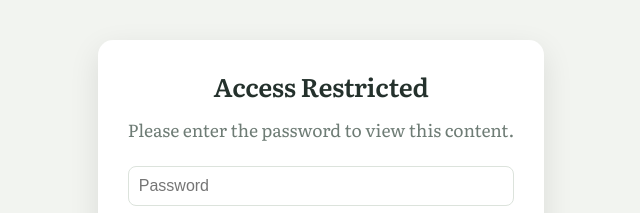
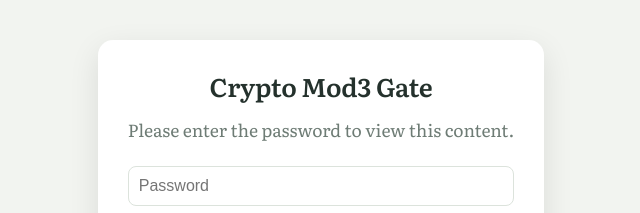
Before and after one commit to electrifiedchan/study-notes, a plain HTML site: page index.html in a window 1280 px wide. Shown: the part 238-451 px from the top of the page, 319-959 px from the left. Drawn offline with Linux system fonts and the light colour scheme.

Commit message:
Changed access gate title to Crypto Mod3 Gate

```diff
--- a/index.html
+++ b/index.html
@@ -214,7 +214,7 @@ details.about .abt{padding:0 16px 14px}
 <body class="home">
 <div id="passOverlay" style="position:fixed;top:0;left:0;width:100%;height:100%;background:var(--bg);z-index:9999;display:flex;align-items:center;justify-content:center;flex-direction:column;">
   <div style="background:var(--surface);padding:30px;border-radius:15px;box-shadow:0 10px 30px rgba(0,0,0,0.1);text-align:center;">
-    <h2 style="margin-top:0;">Access Restricted</h2>
+    <h2 style="margin-top:0;">Crypto Mod3 Gate</h2>
     <p style="color:var(--muted);margin-bottom:20px;">Please enter the password to view this content.</p>
     <div>
       <input type="password" id="passInput" placeholder="Password" style="padding:10px;font-size:16px;border:1px solid var(--line);border-radius:8px;margin-bottom:10px;width:100%;box-sizing:border-box;">
```
